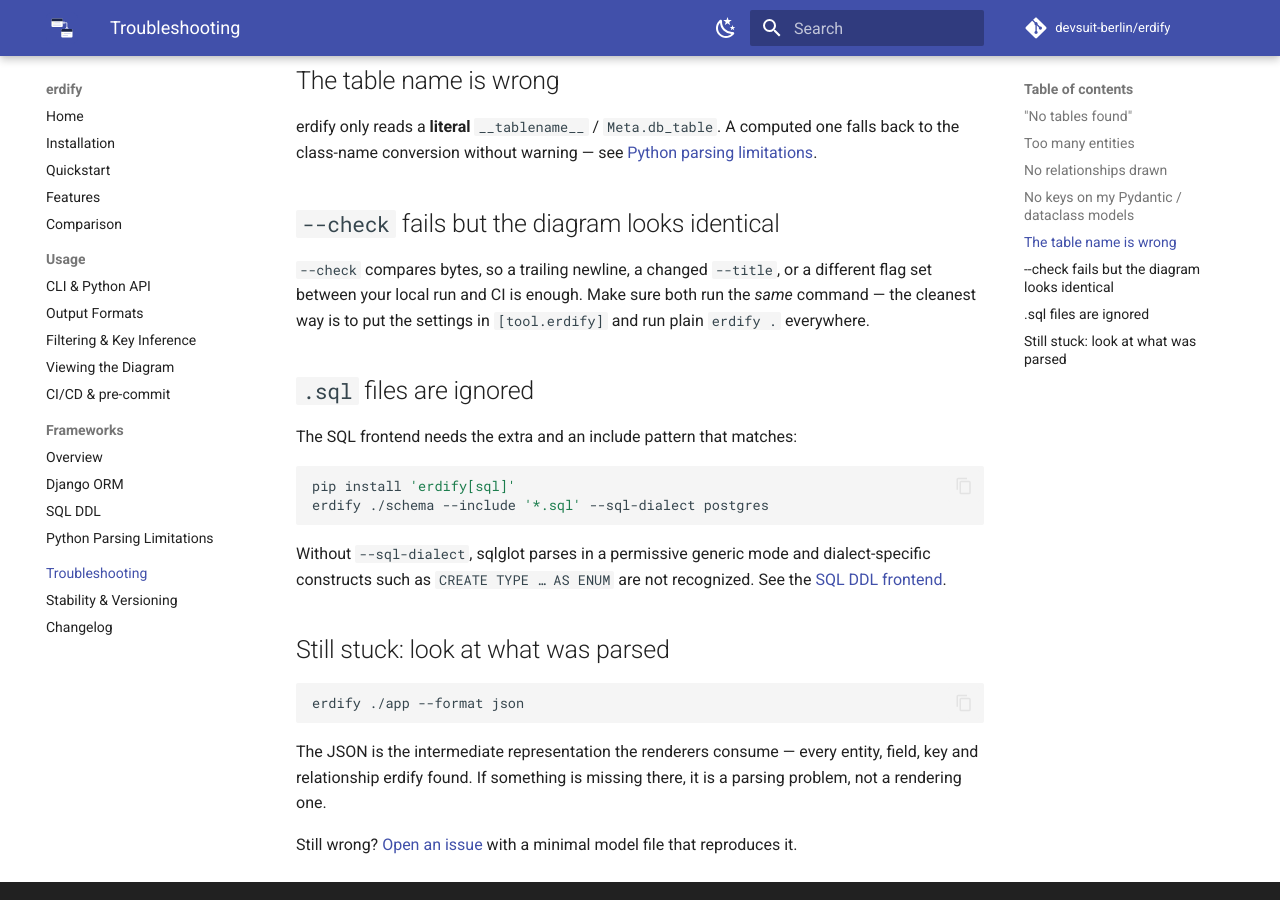
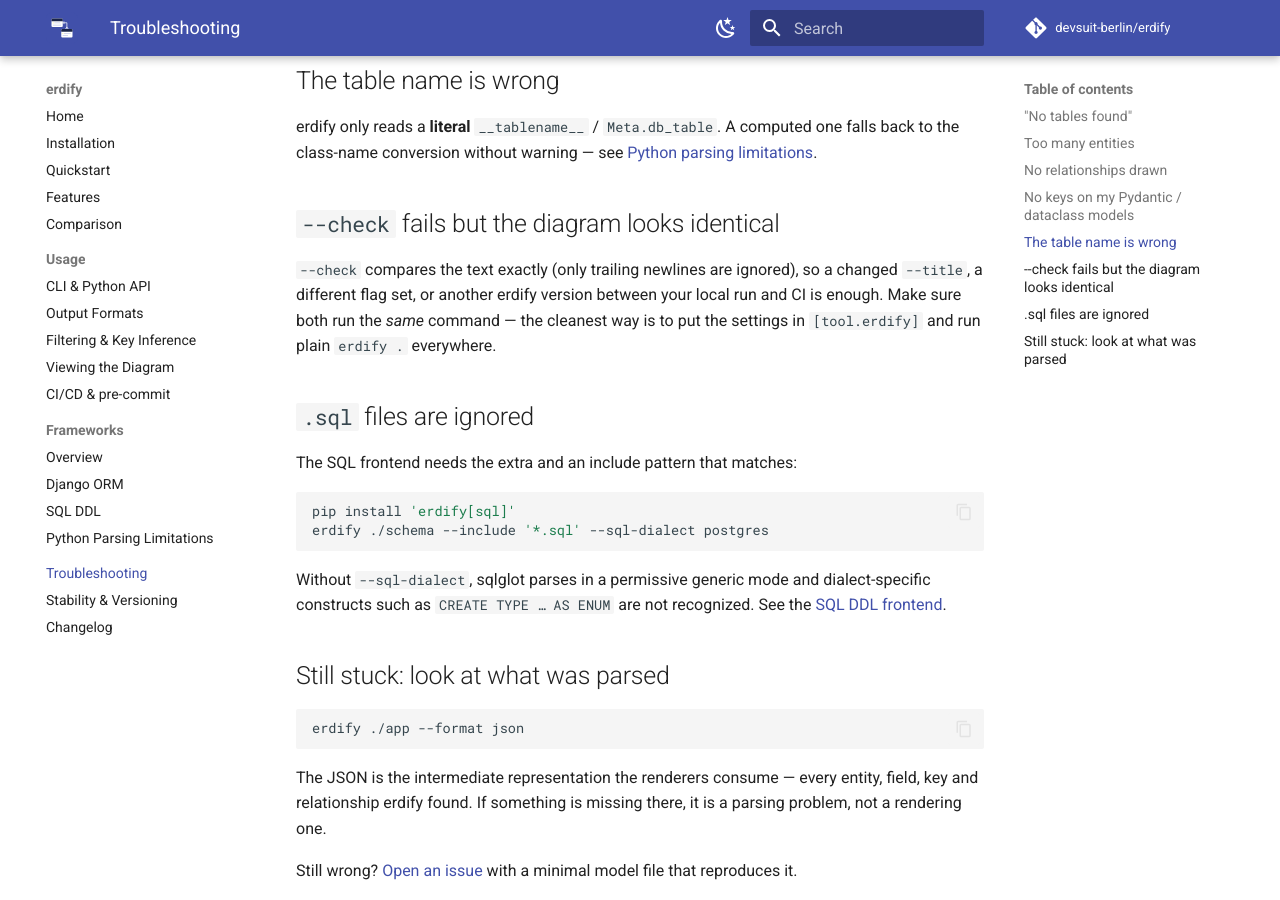
Before and after one commit to devsuit-berlin/erdify, an MkDocs documentation site: the page built from docs/troubleshooting.md, in a window 1280 px wide and 900 px high, scrolled down 2513 px. Built offline with MkDocs 1.6.1 and Material for MkDocs 9.7.7, drawn with Linux system fonts in a browser that asks for light colours; comment, search, counter and statistics services are not loaded.

Commit message:
docs: troubleshooting no longer blames trailing newlines for --check (#269)

```diff
--- a/docs/troubleshooting.md
+++ b/docs/troubleshooting.md
@@ -101,8 +101,9 @@ one falls back to the class-name conversion without warning — see
 
 ## `--check` fails but the diagram looks identical
 
-`--check` compares bytes, so a trailing newline, a changed `--title`, or a
-different flag set between your local run and CI is enough. Make sure both run
+`--check` compares the text exactly (only trailing newlines are ignored), so
+a changed `--title`, a different flag set, or another erdify version between
+your local run and CI is enough. Make sure both run
 the *same* command — the cleanest way is to put the settings in
 `[tool.erdify]` and run plain `erdify .` everywhere.
 
```
